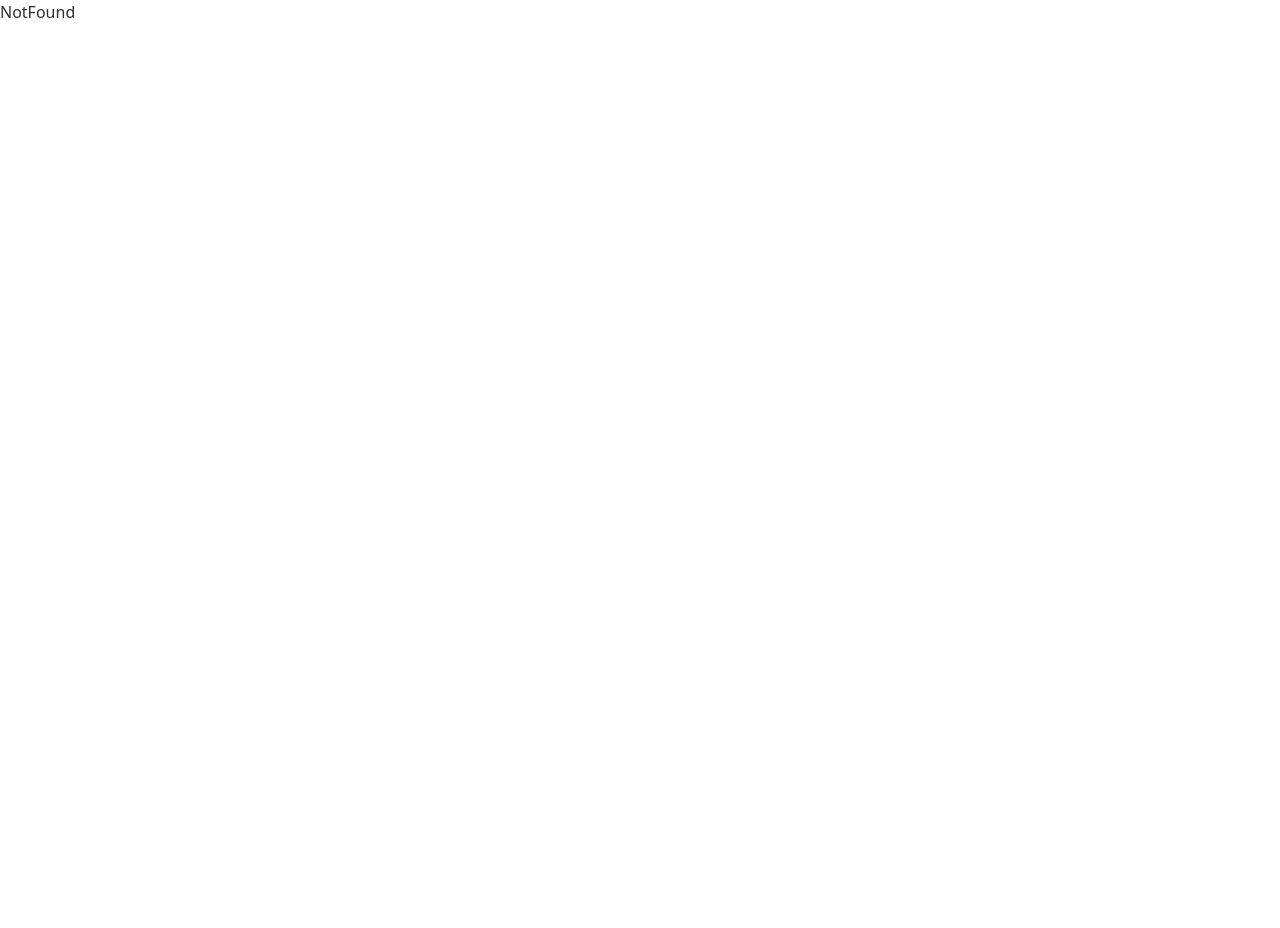
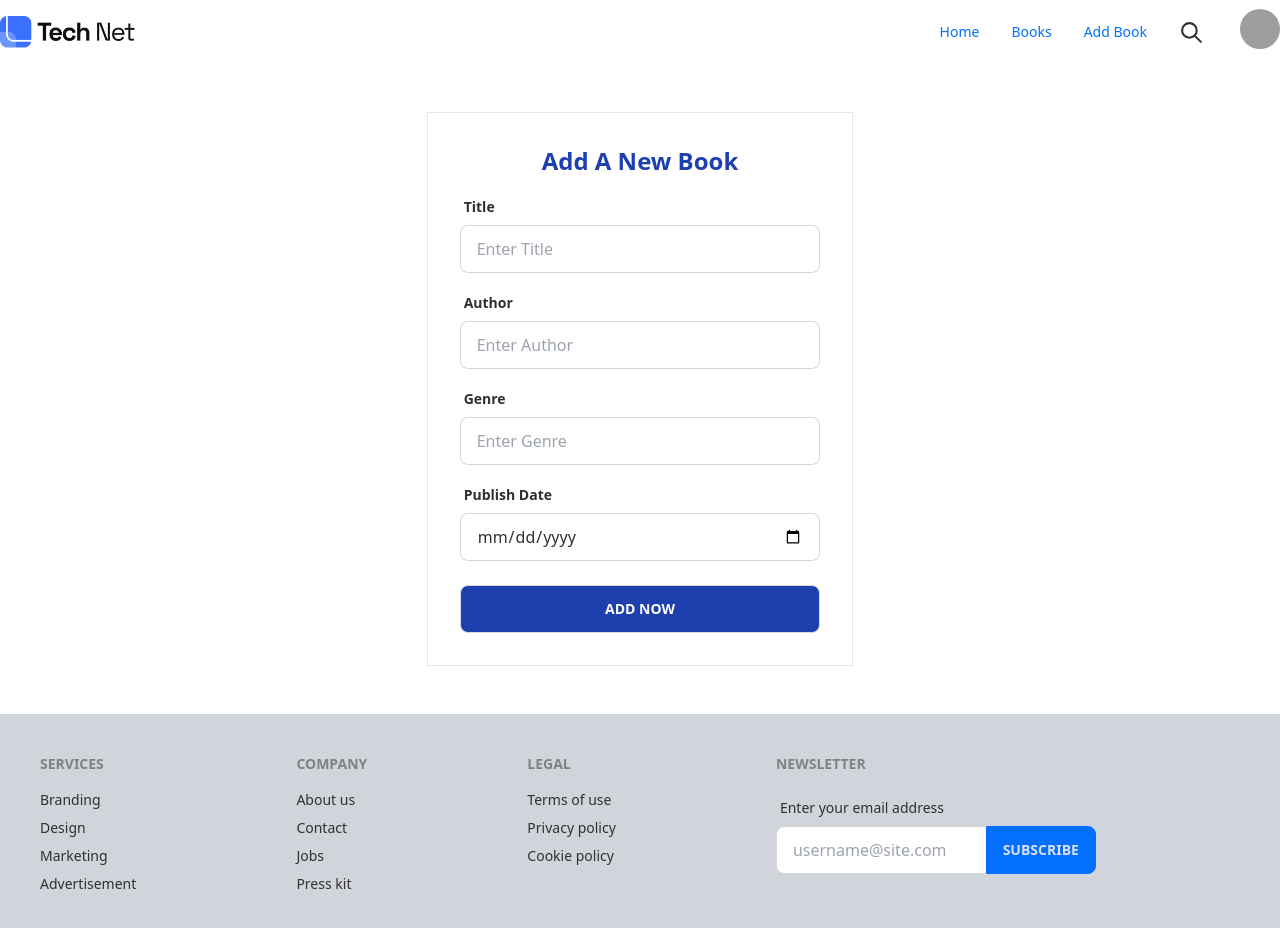
Before and after one commit to ImranHossain1/book-store-client, a React (Vite) app: page /addNewBook in a window 1280 px wide. Shown: the top 928 px of the page. Before the commit the page ends 800 px from the top, so only its background shows below. Built offline with nearby package versions, Linux system fonts and the light colour scheme; grey boxes are pictures that could not be loaded.

Commit message:
add new book a=page added

```diff
--- a/src/layouts/Navbar.tsx
+++ b/src/layouts/Navbar.tsx
@@ -35,7 +35,7 @@ export default function Navbar() {
               </li>
               <li>
                 <Button variant="link" asChild>
-                  <Link to="/checkout">Watchlist</Link>
+                  <Link to="/addNewBook">Add Book</Link>
                 </Button>
               </li>
               <li>
--- a/src/pages/UpdateBook.tsx
+++ b/src/pages/AddBooks.tsx
@@ -1,51 +1,39 @@
-import {
-  useSingleBookQuery,
-  useUpdateBookMutation,
-} from '@/redux/features/books/bookApi';
-import { useAppSelector } from '@/redux/hook';
-import { useState } from 'react';
-import { toast } from 'react-hot-toast';
-import { useNavigate, useParams } from 'react-router-dom';
+import { usePostBookMutation } from '@/redux/features/books/bookApi';
+import { useEffect, useState } from 'react';
+import toast from 'react-hot-toast';
 
-const UpdateBook = () => {
-  const { id } = useParams();
-  const navigate = useNavigate();
-  const { data: book, isLoading } = useSingleBookQuery(id);
-  const [updateBook] = useUpdateBookMutation();
-
+const AddNewBook = () => {
   const [formData, setFormData] = useState({
-    title: book?.data?.title || '',
-    author: book?.data?.author || '',
-    genre: book?.data?.genre || '',
-    publicationDate: book?.data?.publicationDate || '',
+    title: '',
+    author: '',
+    genre: '',
+    publicationDate: '',
   });
 
-  const handleUpdateBook = (event: React.FormEvent<HTMLFormElement>) => {
+  const [book, { isSuccess, isLoading }] = usePostBookMutation();
+  const handleAddBook = (event: React.FormEvent<HTMLFormElement>) => {
     event.preventDefault();
 
-    console.log(formData);
     const { title, author, genre, publicationDate } = formData;
-
     const options = {
-      id,
       data: { title, author, genre, publicationDate },
     };
-    //console.log(options);
-    updateBook(options)
-      .unwrap() // Unwrap the mutation result
-      .then(() => {
-        toast.success('Book Updated Successfully!');
-        navigate('/books');
-      })
-      .catch((error) => {
-        console.error('Error updating book:', error);
-      });
+    //console.log(publicationDate);
+    book(options);
   };
 
-  const handleInputBlur = (event: React.ChangeEvent<HTMLInputElement>) => {
-    const { name, value } = event.target;
-    setFormData({ ...formData, [name]: value });
-  };
+  useEffect(() => {
+    if (isSuccess === true) {
+      toast.success('Book Added Successfully!');
+      // Reset the input fields
+      setFormData({
+        title: '',
+        author: '',
+        genre: '',
+        publicationDate: '',
+      });
+    }
+  }, [isSuccess]);
 
   if (isLoading) {
     return (
@@ -56,14 +44,22 @@ const UpdateBook = () => {
     );
   }
 
+  const handleInputChange = (event: React.ChangeEvent<HTMLInputElement>) => {
+    const { name, value } = event.target;
+    setFormData({
+      ...formData,
+      [name]: value,
+    });
+  };
+
   return (
     <div className="w-full md:my-12 my-8">
       <form
-        onSubmit={handleUpdateBook}
+        onSubmit={handleAddBook}
         className="w-10/12 md:w-4/12 mx-auto border p-3 md:p-8"
       >
-        <h2 className="text-2xl text-center font-bold text-red-800">
-          Edit This Book
+        <h2 className="text-2xl text-center font-bold text-blue-800">
+          Add A New Book
         </h2>
         <div className="form-control w-full my-3">
           <label className="label">
@@ -72,10 +68,10 @@ const UpdateBook = () => {
           <input
             name="title"
             type="text"
-            defaultValue={book?.data?.title}
-            onBlur={handleInputBlur}
+            onChange={handleInputChange}
             placeholder="Enter Title"
             className="input input-bordered w-full"
+            value={formData.title}
           />
         </div>
         <div className="form-control w-full my-3">
@@ -85,10 +81,10 @@ const UpdateBook = () => {
           <input
             name="author"
             type="text"
-            defaultValue={book?.data?.author}
-            onBlur={handleInputBlur}
+            onChange={handleInputChange}
             placeholder="Enter Author"
             className="input input-bordered w-full"
+            value={formData.author}
           />
         </div>
         <div className="form-control w-full my-3">
@@ -98,10 +94,10 @@ const UpdateBook = () => {
           <input
             name="genre"
             type="text"
-            defaultValue={book?.data?.genre}
-            onBlur={handleInputBlur}
+            onChange={handleInputChange}
             placeholder="Enter Genre"
             className="input input-bordered w-full"
+            value={formData.genre}
           />
         </div>
         <div className="form-control w-full my-3">
@@ -110,16 +106,16 @@ const UpdateBook = () => {
           </label>
           <input
             name="publicationDate"
-            type="text"
-            defaultValue={book?.data?.publicationDate}
-            onBlur={handleInputBlur}
+            type="date"
+            onChange={handleInputChange}
             placeholder="Enter Publish Date"
             className="input input-bordered w-full"
+            value={formData.publicationDate}
           />
         </div>
         <div className="form-control w-full mt-6">
-          <button className="btn btn-active bg-red-800 hover:bg-red-600 text-white">
-            Add The Book
+          <button className="btn btn-active bg-blue-800 hover:bg-blue-600 text-white">
+            Add Now
           </button>
         </div>
       </form>
@@ -127,4 +123,4 @@ const UpdateBook = () => {
   );
 };
 
-export default UpdateBook;
+export default AddNewBook;
--- a/src/redux/features/books/bookApi.ts
+++ b/src/redux/features/books/bookApi.ts
@@ -9,6 +9,14 @@ const bookApi = api.injectEndpoints({
     singleBook: builder.query({
       query: (id) => `books/book-details/${id}`,
       providesTags: ['book'],
+    }),
+    postBook: builder.mutation({
+      query: ({ data }) => ({
+        url: `/books/create-book`,
+        method: 'POST',
+        body: data,
+      }),
+      invalidatesTags: ['book'],
     }),
     updateBook: builder.mutation({
       query: ({ id, data }) => ({
@@ -33,4 +41,5 @@ export const {
   useSingleBookQuery,
   useUpdateBookMutation,
   useDeleteBookMutation,
+  usePostBookMutation,
 } = bookApi;
--- a/src/routes/routes.tsx
+++ b/src/routes/routes.tsx
@@ -5,6 +5,7 @@ import Home from '@/pages/Home';
 import Books from '@/pages/Books';
 import BookDetails from '@/pages/BookDetails';
 import UpdateBook from '@/pages/UpdateBook';
+import AddNewBook from '@/pages/AddBooks';
 
 const routes = createBrowserRouter([
   {
@@ -18,6 +19,10 @@ const routes = createBrowserRouter([
       {
         path: '/books',
         element: <Books />,
+      },
+      {
+        path: '/addNewBook',
+        element: <AddNewBook />,
       },
       {
         path: '/book-details/:id',
```
